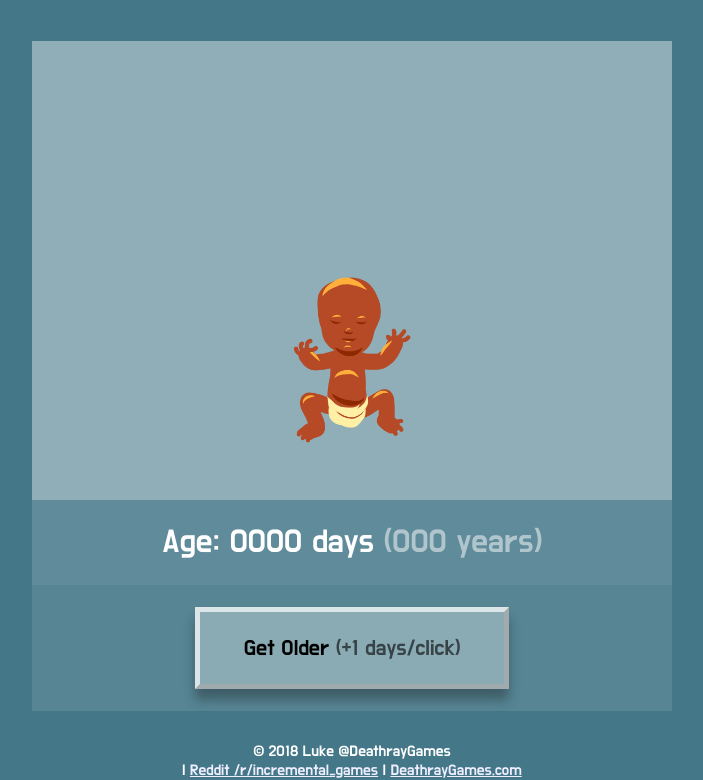
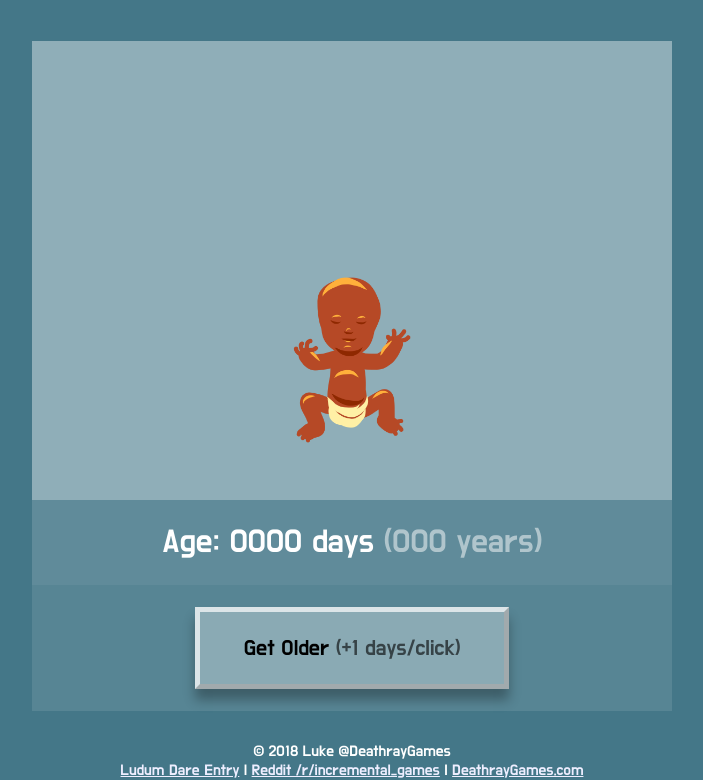
Before and after one commit to deathraygames/mortal, a plain HTML site: page index.html in a window 1280 px wide. Shown: the part 219-999 px from the top of the page, without its empty margins (288-991 px from the left). Drawn offline with Linux system fonts and the light colour scheme; a script that the page names is missing.

Commit message:
Link back to LD entry

```diff
--- a/index.html
+++ b/index.html
@@ -43,6 +43,7 @@
 		<div>
 			&copy; 2018 Luke @DeathrayGames
 			<br />
+			<a href="https://ldjam.com/events/ludum-dare/41/$74274">Ludum Dare Entry</a>
 			| <a href="https://www.reddit.com/r/incremental_games/">Reddit /r/incremental_games</a>
 			| <a href="http://deathraygames.com">DeathrayGames.com</a>
 		</div>
```
